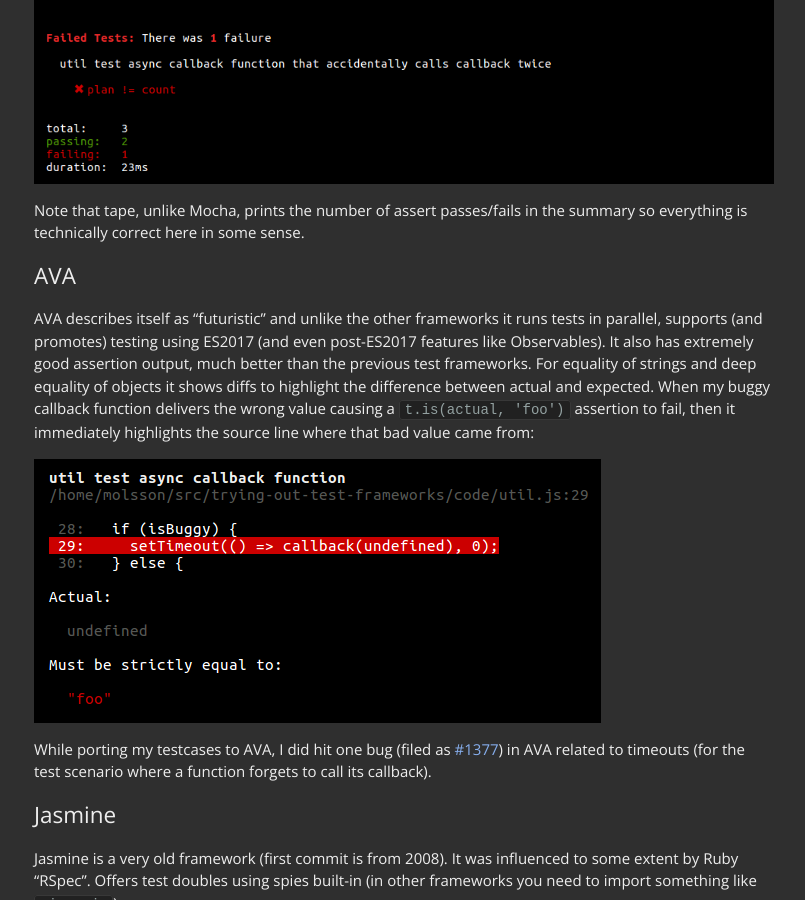
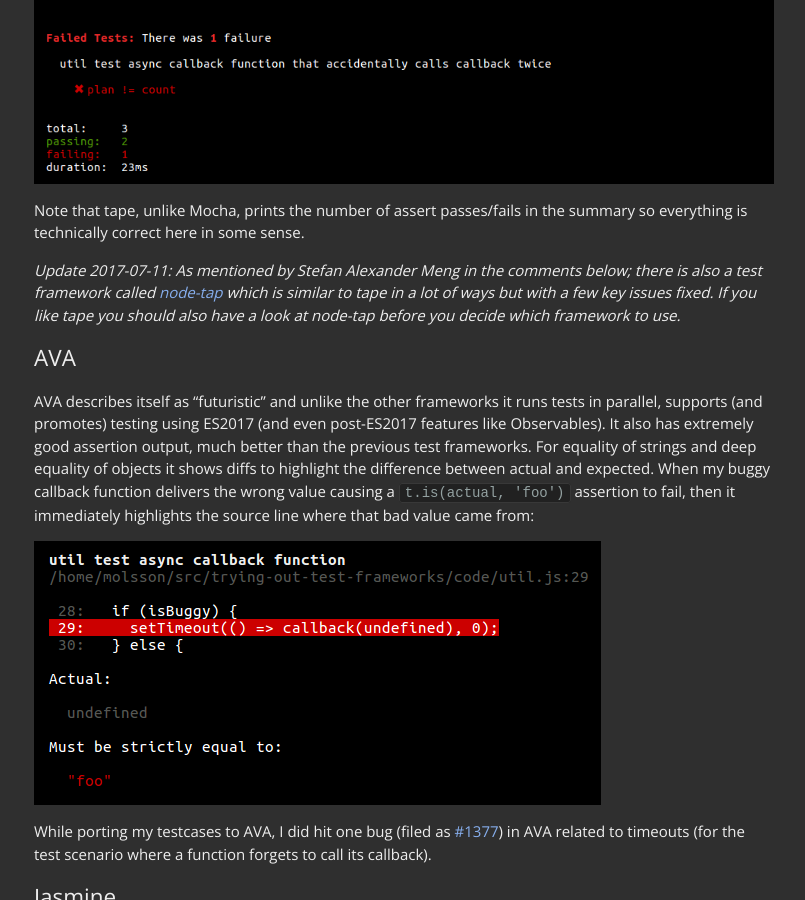
Before and after one commit to mo/mo.github.io, a Jekyll site: the page built from _posts/2017-06-05-javascript-unit-testing.md, in a window 1280 px wide and 900 px high, scrolled down 4773 px. Shown: the whole window, without its empty margins (236-1041 px from the left). Built offline with Jekyll 4.4.1, drawn with Linux system fonts in a browser that asks for light colours; some web fonts are replaced; comment, search, counter and statistics services are not loaded.

Commit message:
Add update about node-tap in "Javascript unit testing tools" post

```diff
--- a/_posts/2017-06-05-javascript-unit-testing.md
+++ b/_posts/2017-06-05-javascript-unit-testing.md
@@ -174,6 +174,11 @@
 Note that tape, unlike Mocha, prints the number of assert passes/fails in the summary so everything
 is technically correct here in some sense.
 
+*Update 2017-07-11: As mentioned by Stefan Alexander Meng in the comments below; there is also a
+test framework called [node-tap](http://www.node-tap.org/) which is similar to tape in a lot of
+ways but with a few key issues fixed. If you like tape you should also have a look at node-tap
+before you decide which framework to use.*
+
 # AVA
 
 AVA describes itself as "futuristic" and unlike the other frameworks it runs tests in parallel,
```
